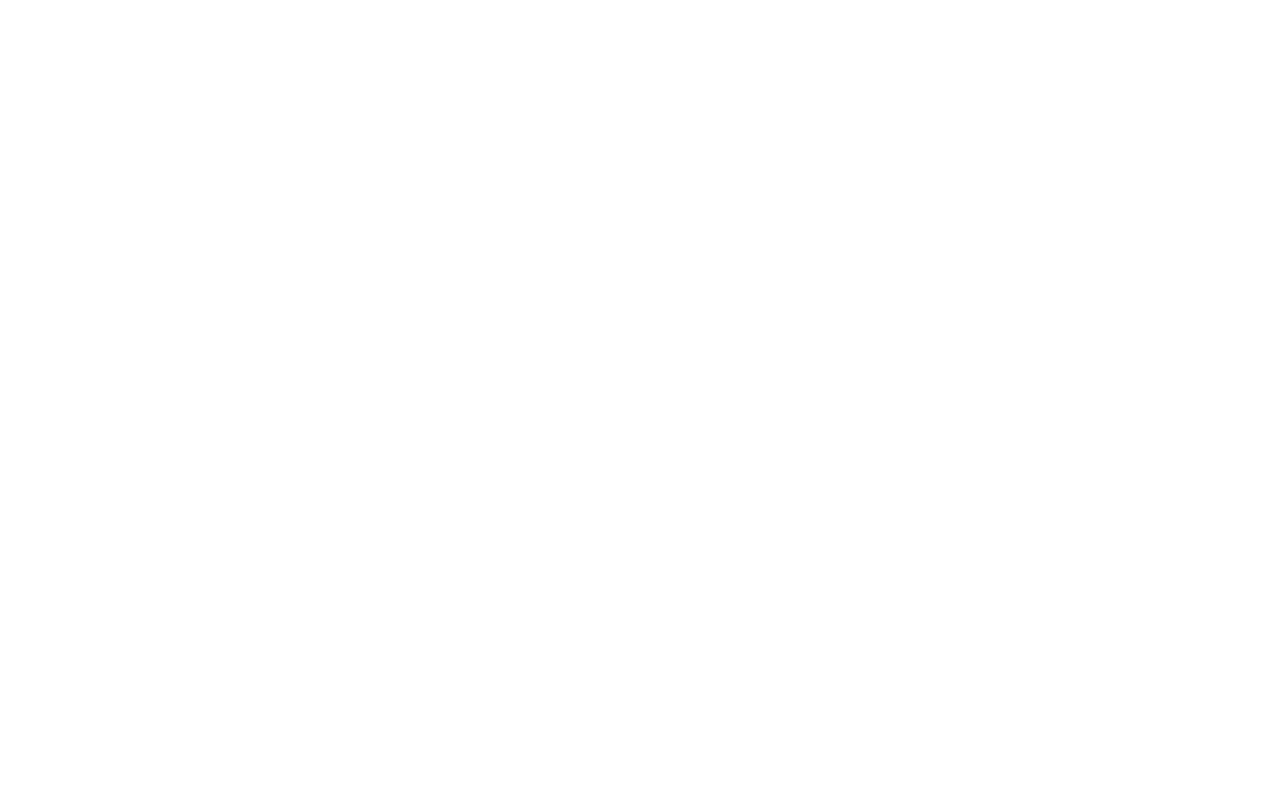
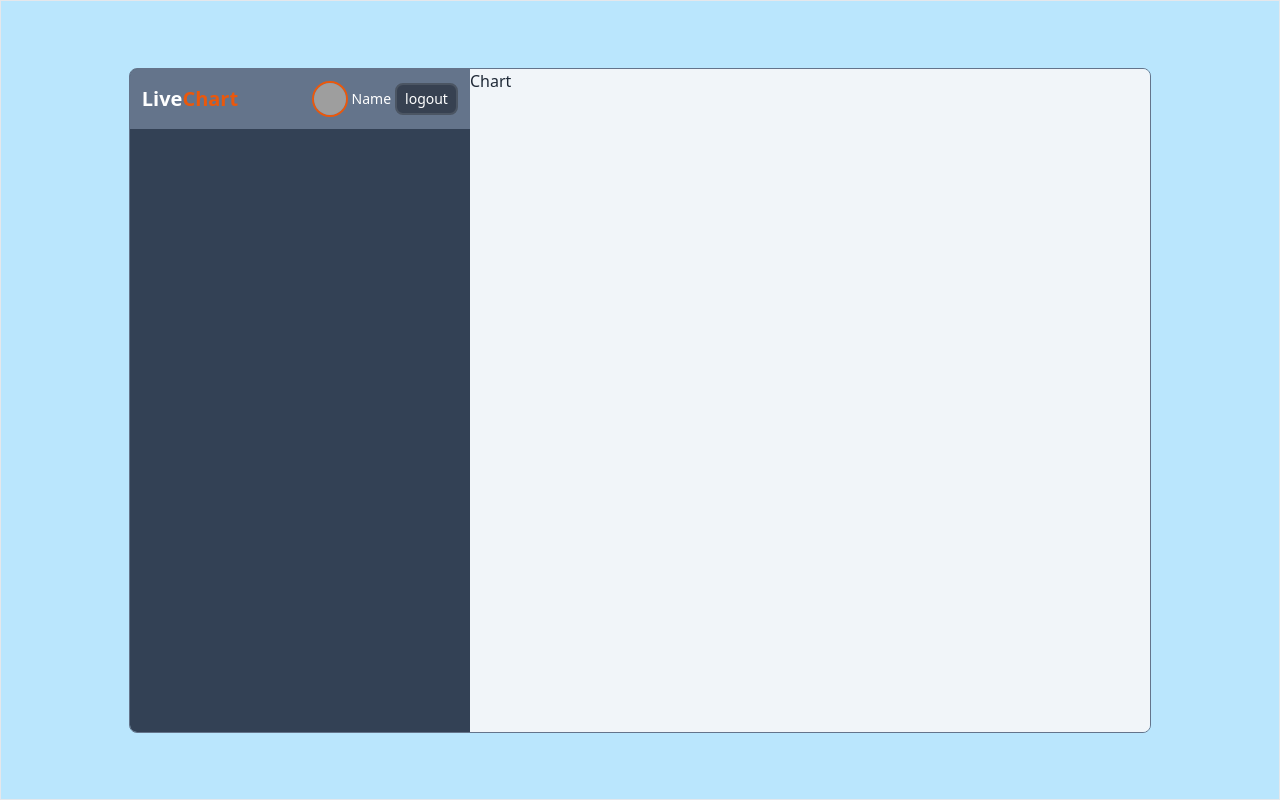
Before and after one commit to saifularafat/live_charts, a React (Vite) app: page / in a window 1280 px wide. Built offline with nearby package versions, Linux system fonts and the light colour scheme; grey boxes are pictures that could not be loaded.

Commit message:
sidebar and nevbar is added

```diff
--- a/src/Components/Chart.jsx
+++ b/src/Components/Chart.jsx
@@ -1,8 +1,8 @@
 
 const Chart = () => {
     return (
-        <div>
-
+        <div className="col-span-4 bg-slate-100 ">
+            <h3>Chart</h3>
         </div>
     );
 };
--- /dev/null
+++ b/src/Components/Charts.jsx
@@ -0,0 +1,10 @@
+
+const Charts = () => {
+    return (
+        <div>
+
+        </div>
+    );
+};
+
+export default Charts;
--- /dev/null
+++ b/src/Components/Input.jsx
@@ -0,0 +1,10 @@
+
+const Input = () => {
+    return (
+        <div>
+
+        </div>
+    );
+};
+
+export default Input;
--- /dev/null
+++ b/src/Components/Messages.jsx
@@ -0,0 +1,10 @@
+
+const Messages = () => {
+    return (
+        <div>
+
+        </div>
+    );
+};
+
+export default Messages;
--- /dev/null
+++ b/src/Components/Navber.jsx
@@ -0,0 +1,18 @@
+import { Link } from "react-router-dom";
+
+const Navber = () => {
+    return (
+        <div className="flex items-center justify-between bg-slate-500 py-3 px-3">
+            <h3 className="text-xl font-semibold text-white">Live<span className="text-orange-600">Chart</span> </h3>
+            <div className="flex items-center gap-1">
+                <img src="https://encrypted-tbn0.gstatic.com/images?q=tbn:ANd9GcRLQUXqMrzrmkxd3QpxGL5bzgxELsztrL1AgQ&usqp=CAU" alt="photo"  className="w-9 h-9 object-cover border-[2px] border-orange-600 rounded-full"/>
+                <p className="text-sm font-medium text-white">Name</p>
+                <Link to="" className="py-1 px-2 text-sm bg-gray-700 text-white rounded-lg hover:bg-transparent border-gray-600 border-[2px] hover:border-orange-600 hover:text-orange-600 transition-all duration-200">
+                    logout
+                </Link>
+            </div>
+        </div>
+    );
+};
+
+export default Navber;
--- /dev/null
+++ b/src/Components/Sidebar.jsx
@@ -0,0 +1,11 @@
+import Navber from "./Navber";
+
+const Sidebar = () => {
+    return (
+        <div className="col-span-2 bg-slate-700">
+            <Navber />
+        </div>
+    );
+};
+
+export default Sidebar;
--- a/src/Pages/Home/Home.jsx
+++ b/src/Pages/Home/Home.jsx
@@ -1,7 +1,13 @@
+import Chart from "../../Components/Chart";
+import Sidebar from "../../Components/Sidebar";
+
 const Home = () => {
     return (
-        <div>
-
+        <div className="border h-screen flex items-center justify-center bg-sky-200">
+            <div className="border border-solid border-slate-500 rounded-lg w-full h-full sm:w-11/12 sm:h-11/12 md:w-4/5 md:h-5/6 grid grid-cols-6 overflow-hidden">
+                <Sidebar />
+                <Chart />
+            </div>
         </div>
     );
 };
```
